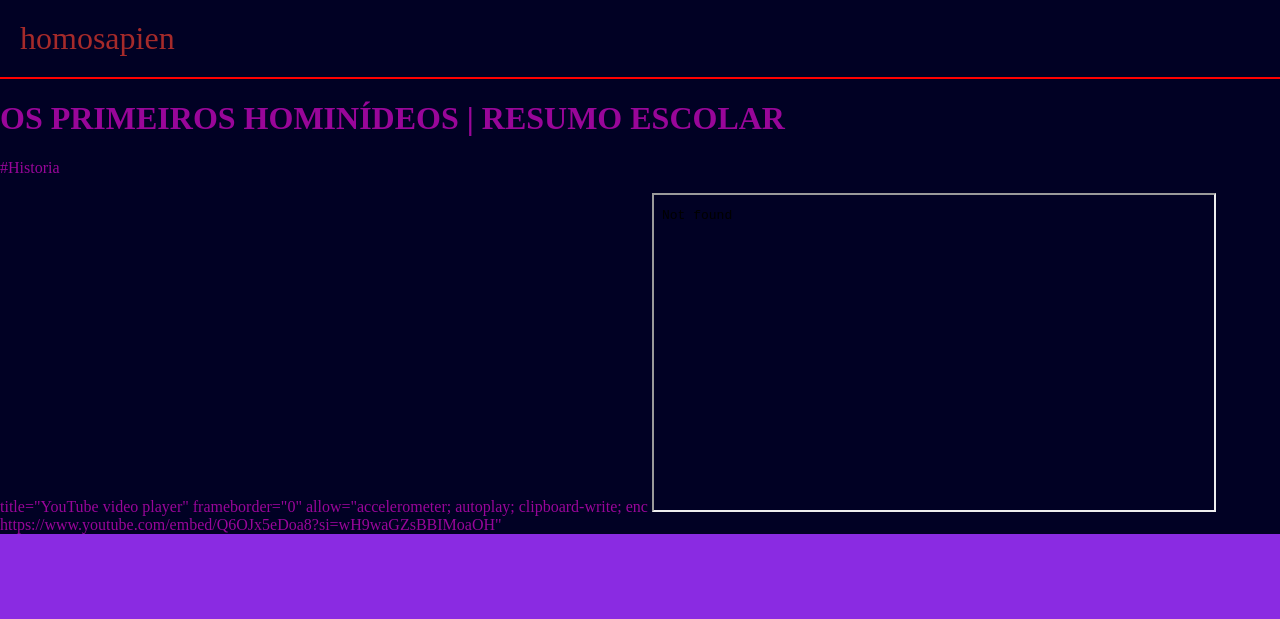
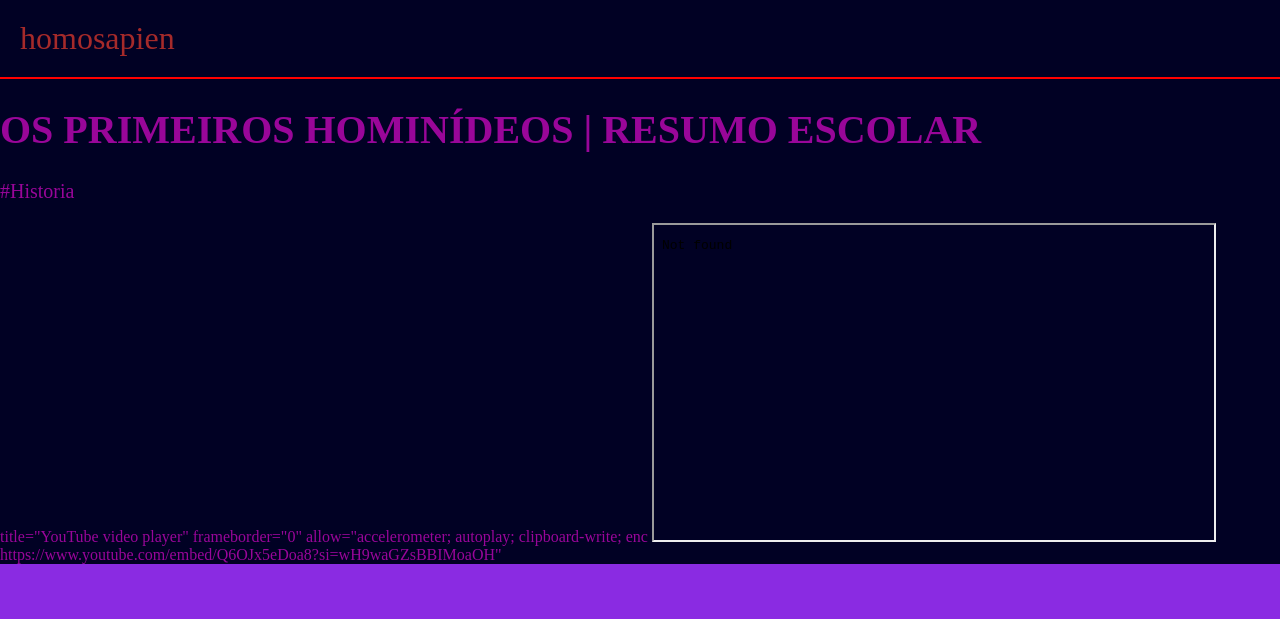
Before and after one commit to clarapawlack-cmyk/historia1, a plain HTML site: page index.html in a window 1280 px wide. Shown: the top 619 px of the page. Drawn offline with Linux system fonts and the light colour scheme.

Commit message:
Ajustei o h1 e o p.

```diff
--- a/style.css
+++ b/style.css
@@ -15,3 +15,12 @@ section{
     display: flex;
     justify-content: center;
 }
+.chamada-texto{
+    margin-right:5%;
+}
+h1{
+    font-size:40px;
+}
+p{
+    font-size:20px;
+}
```
